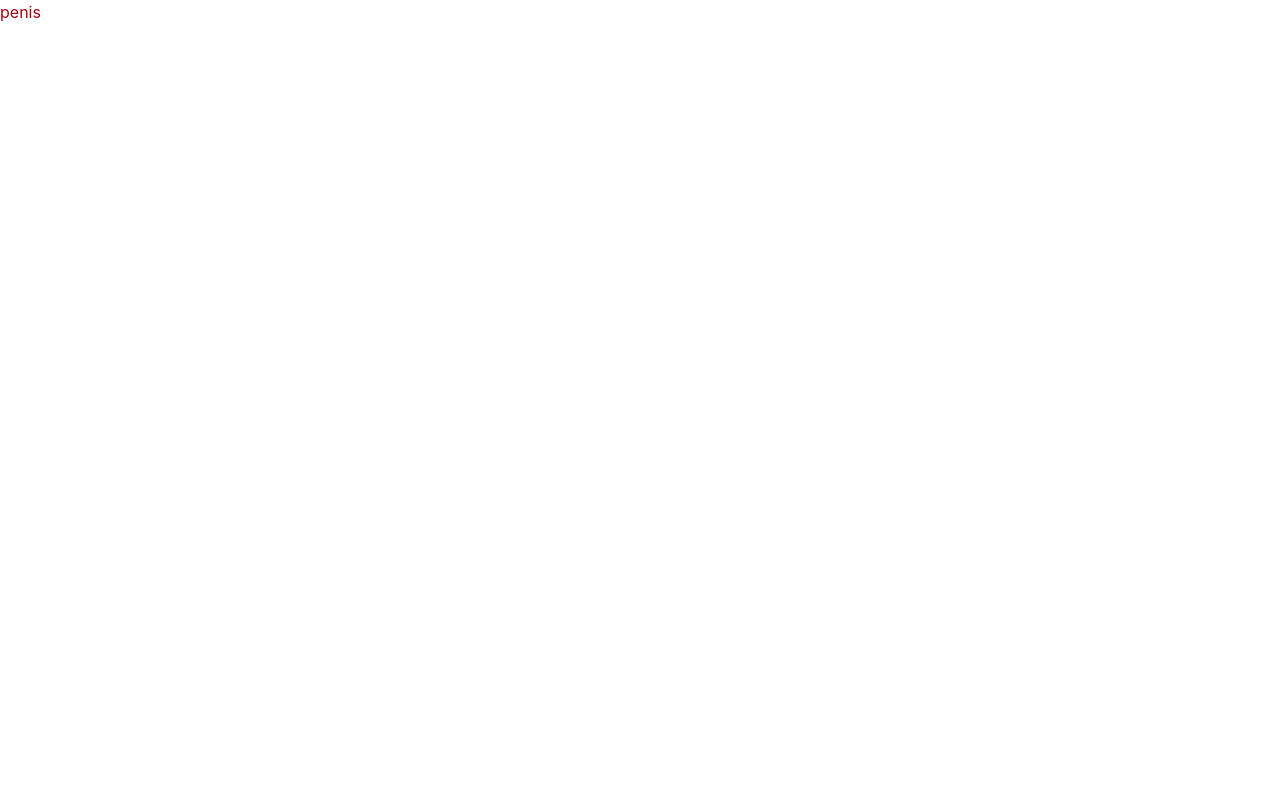
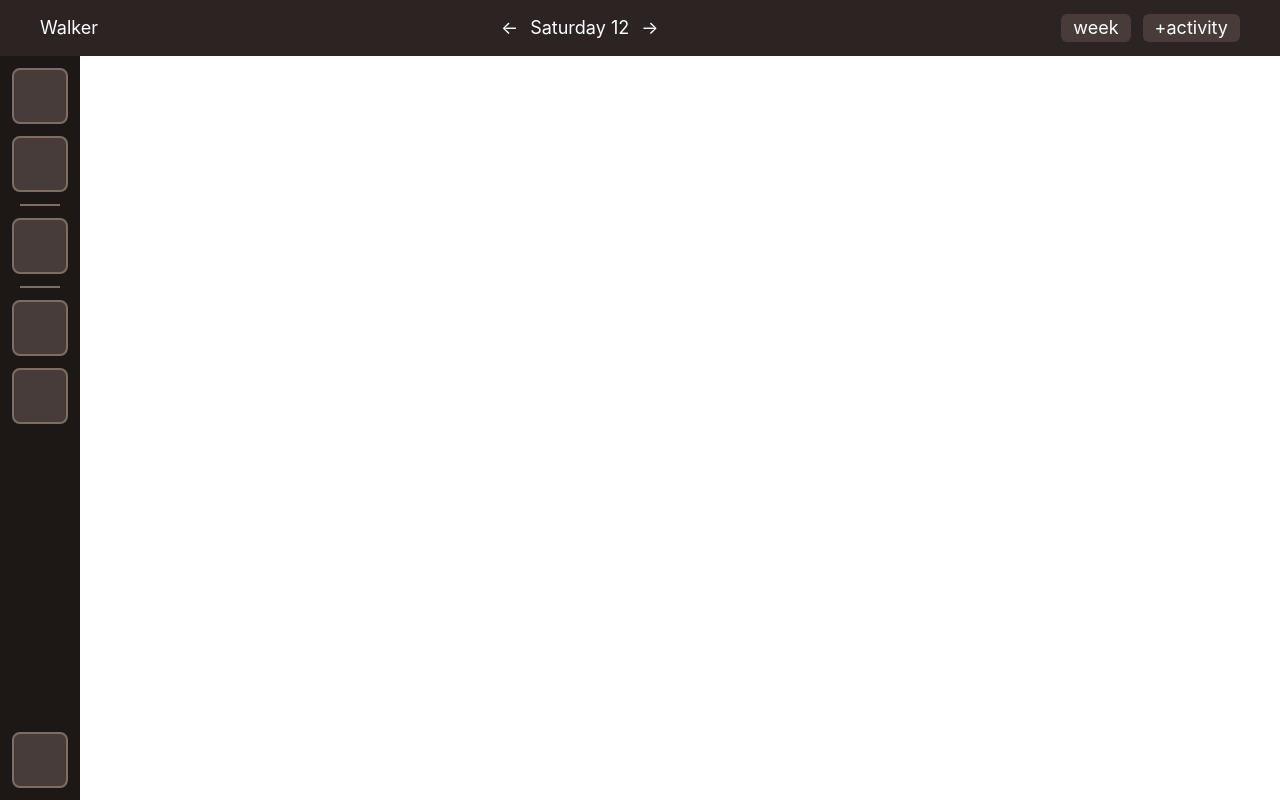
Before and after one commit to nichupi/walker-web, a React (Vite) app: page / in a window 1280 px wide. Built offline with nearby package versions, Linux system fonts and the light colour scheme.

Commit message:
feat: side bar and button

```diff
--- a/src/App.tsx
+++ b/src/App.tsx
@@ -1,8 +1,16 @@
+import TopBar from "./components/TopBar"
+import SideBar from "./components/SideBar"
+
 function App() {
 
   return (
     <>
-      <p className="text-red-800">penis</p>
+      <div className="flex flex-col h-screen">
+        <TopBar />
+        <div className="flex flex-1 min-h-0">
+          <SideBar />
+        </div>
+      </div>
     </>
   )
 }
--- /dev/null
+++ b/src/components/Button.tsx
@@ -0,0 +1,6 @@
+function Button({buttonStyles}: {buttonStyles: string}) {
+    return <>
+        <div className={"bg-taupe-700 border-2 border-taupe-500 h-14 w-14 rounded-lg shrink-0 " + buttonStyles}></div>
+    </>
+}
+export default Button
--- /dev/null
+++ b/src/components/SideBar.tsx
@@ -0,0 +1,21 @@
+import Button from "./Button"
+
+function SideBar() {
+    return <>
+        <div className="bg-taupe-900 w-20 flex flex-col items-center">
+            <div className="flex-1">
+                <Button buttonStyles="size-14 mt-3" />
+                <Button buttonStyles="size-14 mt-3" />
+                <div className="mt-3 w-10 shrink-0 min-h-0.5 bg-taupe-500 mx-auto" />
+                <Button buttonStyles="size-14 mt-3" />
+                <div className="mt-3 w-10 shrink-0 min-h-0.5 bg-taupe-500 mx-auto" />
+                <Button buttonStyles="size-14 mt-3" />
+                <Button buttonStyles="size-14 mt-3" />
+            </div>
+            <div>
+                <Button buttonStyles="size-14 mt-3 mb-3" />
+            </div>
+        </div>
+    </>
+}
+export default SideBar
--- /dev/null
+++ b/src/components/TopBar.tsx
@@ -0,0 +1,18 @@
+function TopBar() {
+    return <>
+        <div className="bg-taupe-800 h-14 flex justify-between text-white text-lg items-center px-10">
+            <p>Walker</p>
+            <div className="flex gap-3">
+                <p>{"<-"}</p>
+                <p>Saturday 12</p>
+                <p>{"->"}</p>
+            </div>
+            <div className="flex gap-3">
+                <button className="bg-taupe-700 px-3 rounded-md">week</button>
+                <button className="bg-taupe-700 px-3 rounded-md">+activity</button>
+            </div>
+        </div>
+    </>
+}
+
+export default TopBar
```
